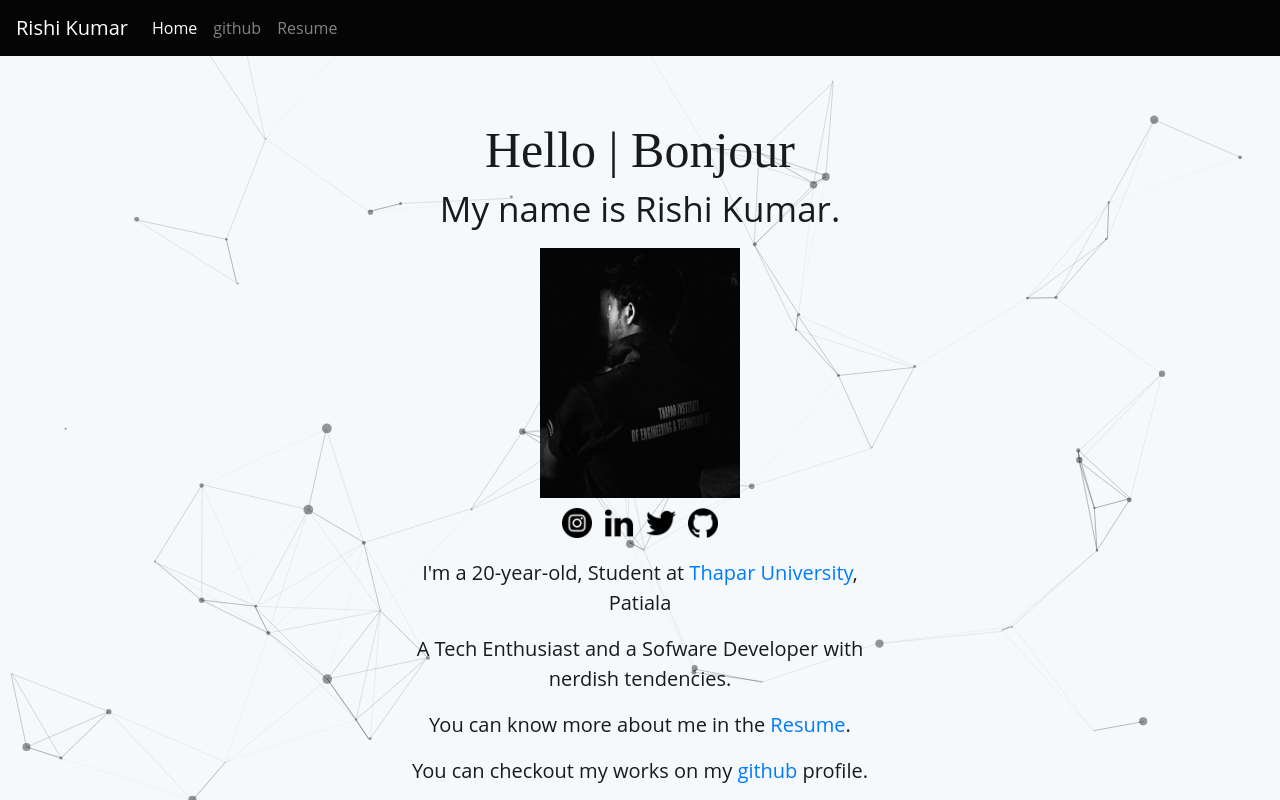
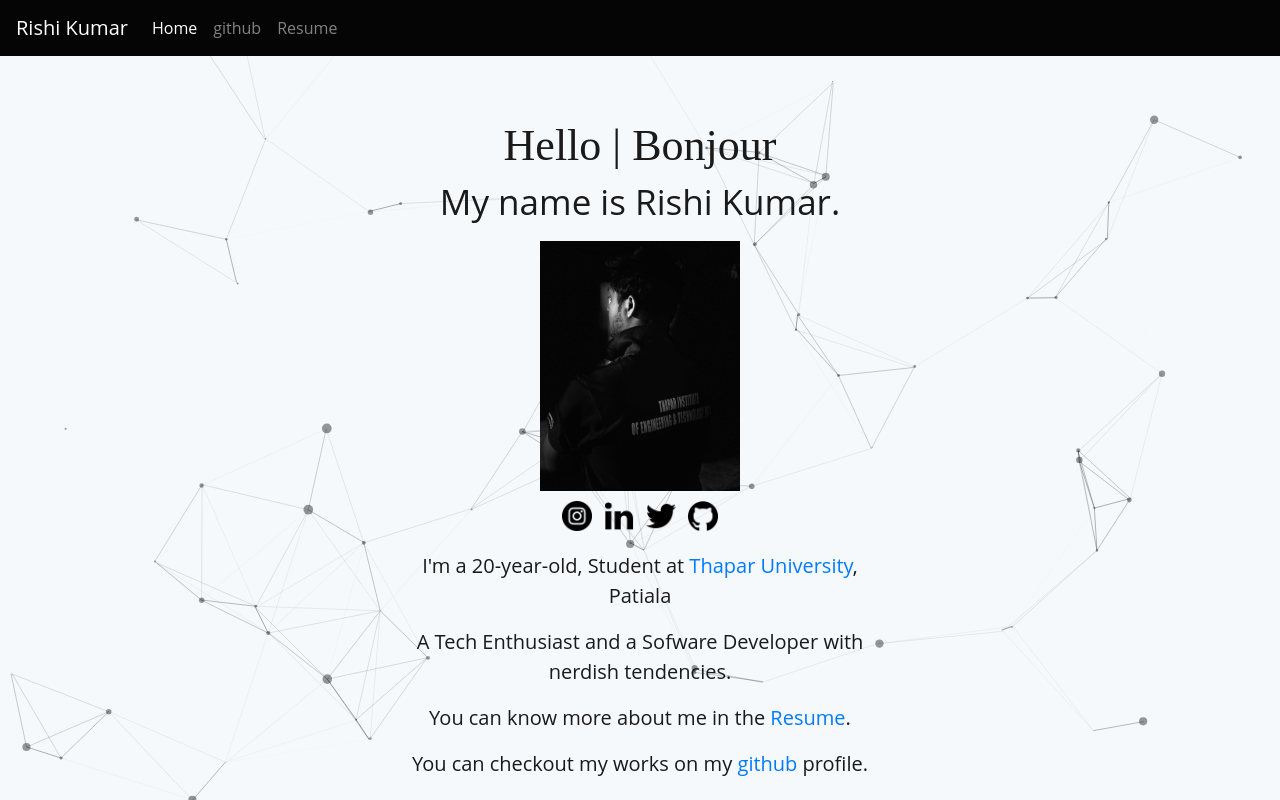
Before and after one commit to RishiKr3101/Web_Resume, a Flask app: page / in a window 1280 px wide. Run offline with Flask 2, Linux system fonts and the light colour scheme; some libraries are stand-ins or nearby versions.

Commit message:
make it better

```diff
--- a/templates/home.html
+++ b/templates/home.html
@@ -23,7 +23,7 @@
 }
 
    h1 {
-  font-size: 50px !important;
+  font-size: 44px !important;
   font-family:'Times New Roman', serif;
   font-weight: 400;
   margin: 0;
```
